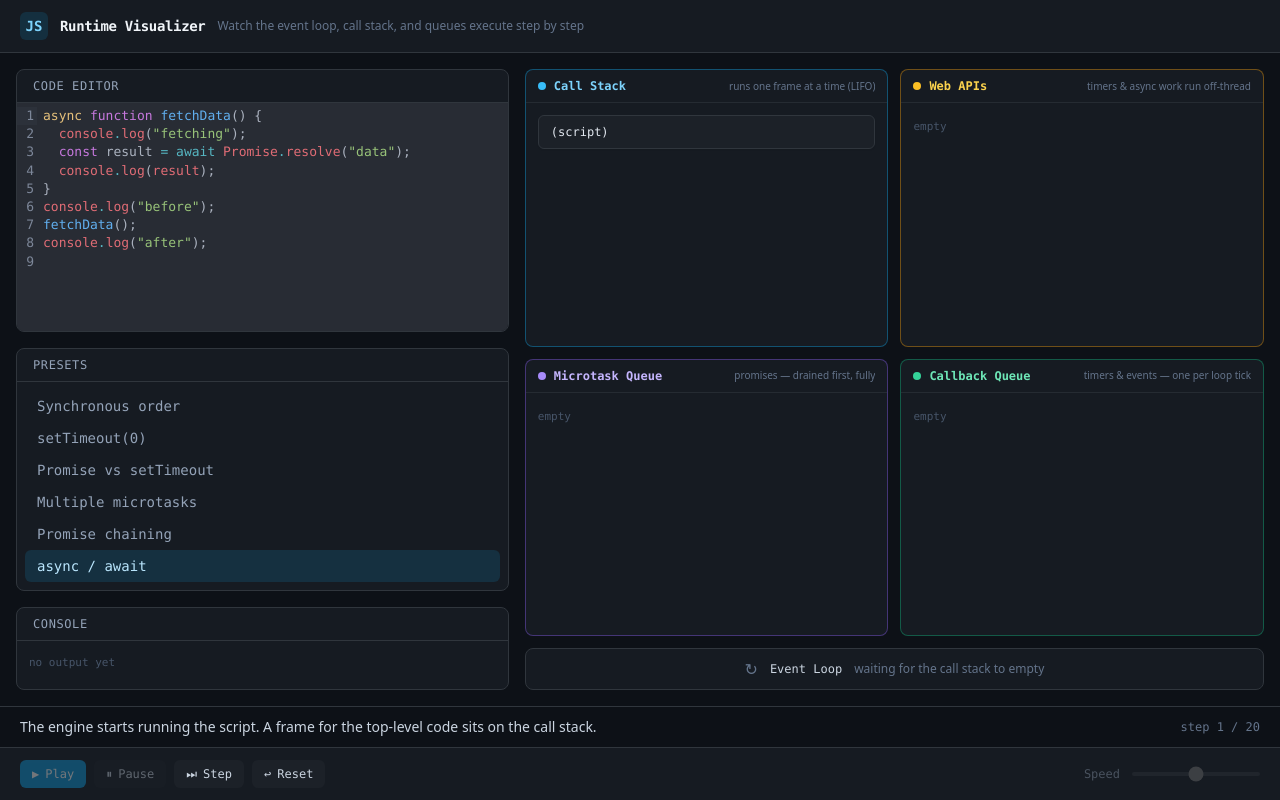
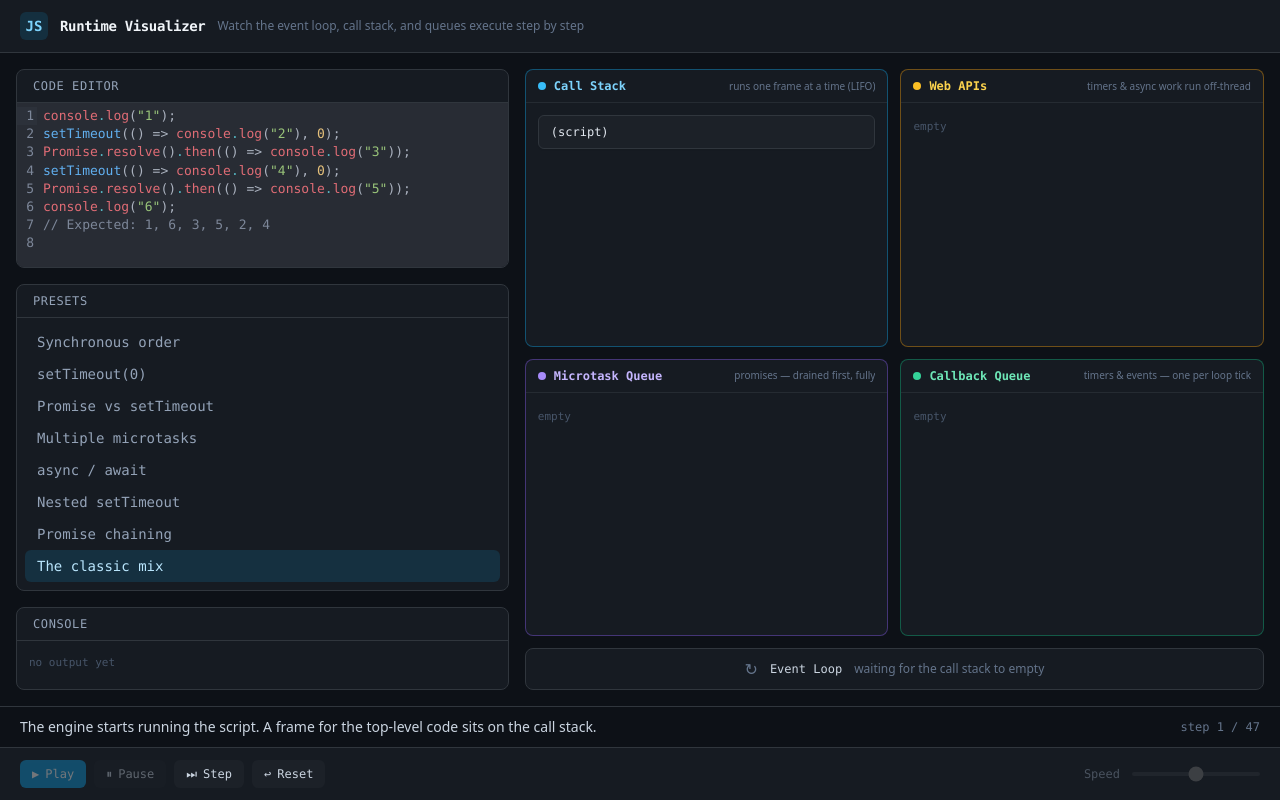
Before and after one commit to willianmonteiro/js-runtime-visualizer, a React (Vite) app: page / in a window 1280 px wide. Built offline with nearby package versions, Linux system fonts and the light colour scheme.

Commit message:
feat: add nested setTimeout and the classic mixed preset, ordering all eight

```diff
--- a/src/engine/presets.ts
+++ b/src/engine/presets.ts
@@ -65,13 +65,38 @@ console.log("after");
 `,
 };
 
+const NESTED_SET_TIMEOUT: Preset = {
+  id: "nested-set-timeout",
+  label: "Nested setTimeout",
+  source: `setTimeout(() => {
+  console.log("outer");
+  setTimeout(() => console.log("inner"), 0);
+}, 0);
+`,
+};
+
+const CLASSIC_MIX: Preset = {
+  id: "classic-mix",
+  label: "The classic mix",
+  source: `console.log("1");
+setTimeout(() => console.log("2"), 0);
+Promise.resolve().then(() => console.log("3"));
+setTimeout(() => console.log("4"), 0);
+Promise.resolve().then(() => console.log("5"));
+console.log("6");
+// Expected: 1, 6, 3, 5, 2, 4
+`,
+};
+
 export const PRESETS: Preset[] = [
   SYNCHRONOUS_ORDER,
   SET_TIMEOUT_ZERO,
   PROMISE_VS_TIMEOUT,
   MULTIPLE_MICROTASKS,
+  ASYNC_AWAIT,
+  NESTED_SET_TIMEOUT,
   PROMISE_CHAINING,
-  ASYNC_AWAIT,
+  CLASSIC_MIX,
 ];
 
-export const DEFAULT_PRESET = ASYNC_AWAIT;
+export const DEFAULT_PRESET = CLASSIC_MIX;
```
